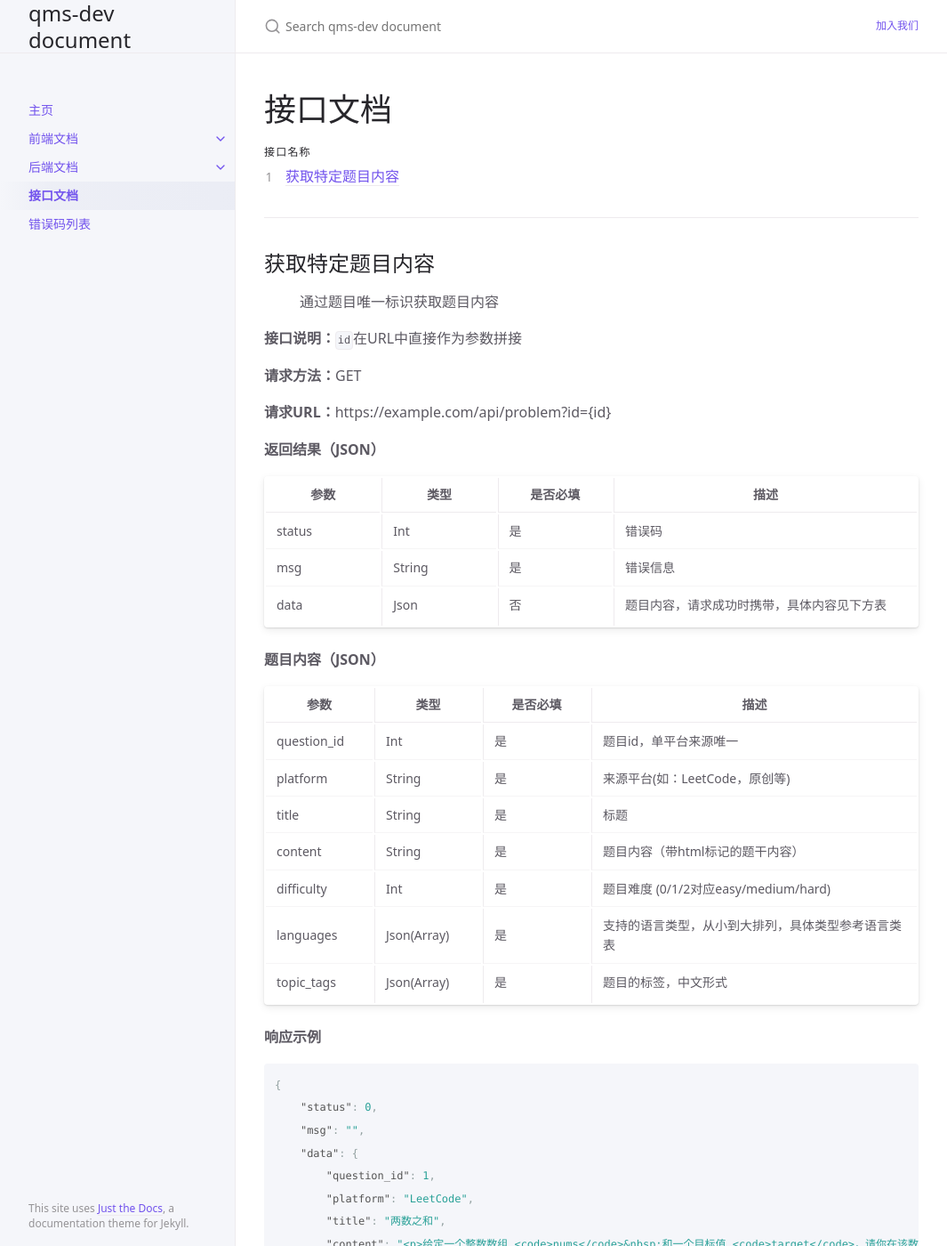
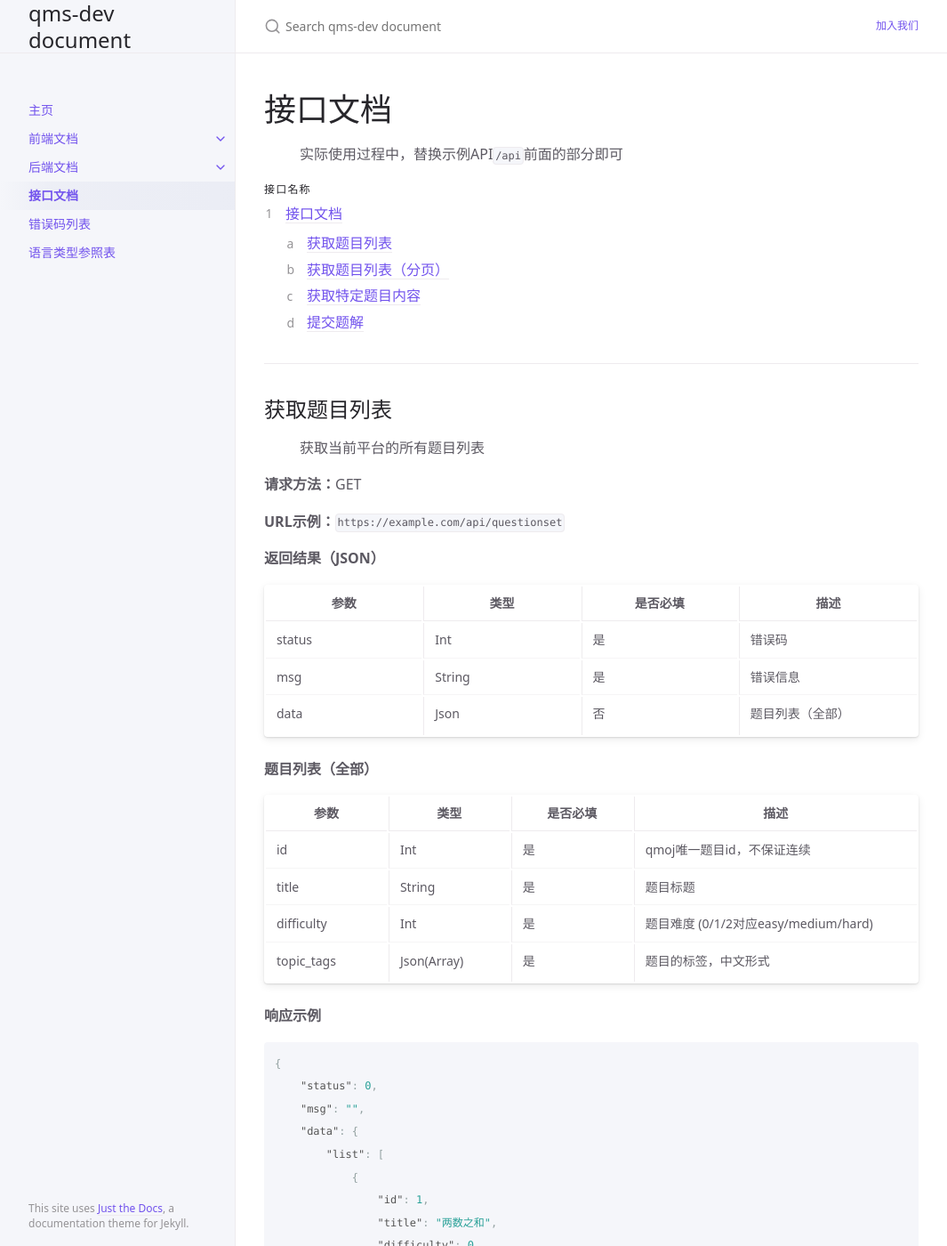
Before and after one commit to qms-dev/qms-dev.github.io, a Jekyll site: the page built from docs/api.md, in a window 1280 px wide and 1400 px high. Shown: the whole window at 89% size, without its empty margins (107-1172 px from the left). Built offline with Jekyll 4.4.1, drawn with Linux system fonts in a browser that asks for light colours; some of the changed text lies outside the part shown.

Commit message:
增加获取题目列表的接口说明以及语言类型参照表

````diff
--- a/docs/api.md
+++ b/docs/api.md
@@ -7,6 +7,9 @@ permalink: docs/api
 ---
 
 # 接口文档
+
+> 实际使用过程中，替换示例API`/api`前面的部分即可
+
 {: .no_toc }
 
 ## 接口名称
@@ -17,6 +20,164 @@ permalink: docs/api
 
 ---
 
+## 获取题目列表
+
+> 获取当前平台的所有题目列表
+
+**请求方法：**GET
+
+**URL示例：**`https://example.com/api/questionset`
+
+**返回结果（JSON）**
+
+| 参数   | 类型   | 是否必填 | 描述             |
+| ------ | ------ | -------- | ---------------- |
+| status | Int    | 是       | 错误码           |
+| msg    | String | 是       | 错误信息         |
+| data   | Json   | 否       | 题目列表（全部） |
+
+**题目列表（全部）**
+
+| 参数       | 类型        | 是否必填 | 描述                                  |
+| ---------- | ----------- | -------- | ------------------------------------- |
+| id         | Int         | 是       | qmoj唯一题目id，不保证连续            |
+| title      | String      | 是       | 题目标题                              |
+| difficulty | Int         | 是       | 题目难度  (0/1/2对应easy/medium/hard) |
+| topic_tags | Json(Array) | 是       | 题目的标签，中文形式                  |
+
+**响应示例**
+
+```json
+{
+    "status": 0,
+    "msg": "",
+    "data": {
+        "list": [
+            {
+                "id": 1,
+                "title": "两数之和",
+                "difficulty": 0,
+                "topic_tags": [
+                    "数组",
+                    "哈希表"
+                ]
+            },
+            {
+                "id": 2,
+                "title": "三数之和",
+                "difficulty": 1,
+                "topic_tags": [
+                    "数组",
+                    "哈希表"
+                ]
+            }
+        ]
+    }
+}
+```
+
+**错误示例**
+
+```json
+{
+    "status": -1,
+    "msg": "服务器内部错误，请重试"
+}
+```
+
+
+
+## 获取题目列表（分页）
+
+> 按照分页条件获取当前平台的题目列表
+
+**接口说明：**所有参数在URL中直接作为参数拼接
+
+**请求方法：**GET
+
+**URL示例：**`https://example.com/api/questionset?pageNum=1&pageSize=5&orderBy=title desc`
+
+**请求参数说明**
+
+| 参数     | 是否必传 | 描述                                                       |
+| -------- | -------- | ---------------------------------------------------------- |
+| pageNum  | 是       | 页码，从1开始                                              |
+| pageSize | 是       | 每页大小上限                                               |
+| orderby  | 是       | 排序依据，在这里可以用`id`、`titile`、或者`difficulty`排序 |
+
+**返回结果（JSON）**
+
+| 参数   | 类型   | 是否必填 | 描述         |
+| ------ | ------ | -------- | ------------ |
+| status | Int    | 是       | 错误码       |
+| msg    | String | 是       | 错误信息     |
+| data   | Json   | 否       | 详细分页数据 |
+
+**详细分页数据**
+
+| 参数     | 类型 | 是否必填 | 描述             |
+| -------- | ---- | -------- | ---------------- |
+| pageNum  | Int  | 是       | 页码，从1开始    |
+| pageSize | Int  | 是       | 本页的实际记录数 |
+| total    | Int  | 是       | 记录总数         |
+| pages    | Int  | 是       | 总页数           |
+| list     | Json | 是       | 当前页的记录     |
+
+**当前页的记录**
+
+| 参数       | 类型        | 是否必填 | 描述                                  |
+| ---------- | ----------- | -------- | ------------------------------------- |
+| id         | Int         | 是       | qmoj唯一题目id，不保证连续            |
+| title      | String      | 是       | 题目标题                              |
+| difficulty | Int         | 是       | 题目难度  (0/1/2对应easy/medium/hard) |
+| topic_tags | Json(Array) | 是       | 题目的标签，中文形式                  |
+
+**响应示例**
+
+```json
+{
+    "status": 0,
+    "msg": "",
+    "data": {
+        "pageNum": 1,
+        "pageSize": 2,
+        "total": 12,
+        "pages": 3,
+        "list": [
+            {
+                "id": 1,
+                "title": "两数之和",
+                "difficulty": 0,
+                "topic_tags": [
+                    "数组",
+                    "哈希表"
+                ]
+            },
+            {
+                "id": 2,
+                "title": "三数之和",
+                "difficulty": 1,
+                "topic_tags": [
+                    "数组",
+                    "哈希表"
+                ]
+            }
+        ]
+    }
+}
+```
+
+**错误示例**
+
+```json
+{
+    "status": -1,
+    "msg": "已超过当前最大页码数"
+}
+```
+
+
+
 ## 获取特定题目内容
 
 > 通过题目唯一标识获取题目内容
@@ -25,7 +186,7 @@ permalink: docs/api
 
 **请求方法：**GET
 
-**请求URL：**https://example.com/api/problem?id={id}
+**URL示例：**`https://example.com/api/questions?id=1`
 
 **返回结果（JSON）**
 
@@ -39,15 +200,15 @@ permalink: docs/api
 
 **题目内容（JSON）**
 
-| 参数        | 类型        | 是否必填 | 描述                                               |
-| ----------- | ----------- | -------- | -------------------------------------------------- |
-| question_id | Int         | 是       | 题目id，单平台来源唯一                             |
-| platform    | String      | 是       | 来源平台(如：LeetCode，原创等)                     |
-| title       | String      | 是       | 标题                                               |
-| content     | String      | 是       | 题目内容（带html标记的题干内容）                   |
-| difficulty  | Int         | 是       | 题目难度  (0/1/2对应easy/medium/hard)              |
-| languages   | Json(Array) | 是       | 支持的语言类型，从小到大排列，具体类型参考语言类表 |
-| topic_tags  | Json(Array) | 是       | 题目的标签，中文形式                               |
+| 参数       | 类型        | 是否必填 | 描述                                                         |
+| ---------- | ----------- | -------- | ------------------------------------------------------------ |
+| id         | Int         | 是       | qmoj唯一题目id                                               |
+| platform   | String      | 是       | 来源平台(如：LeetCode，原创等)                               |
+| title      | String      | 是       | 标题                                                         |
+| content    | String      | 是       | 题目内容（带html标记的题干内容）                             |
+| difficulty | Int         | 是       | 题目难度  (0/1/2对应easy/medium/hard)                        |
+| languages  | Json(Array) | 是       | 支持的语言类型，从小到大排列，具体类型参考[语言类型参照表](/languagetypes) |
+| topic_tags | Json(Array) | 是       | 题目的标签，中文形式                                         |
 
 
 
@@ -58,7 +219,7 @@ permalink: docs/api
     "status": 0,
     "msg": "",
     "data": {
-        "question_id": 1,
+        "id": 1,
         "platform": "LeetCode",
         "title": "两数之和",
         "content": "<p>给定一个整数数组 <code>nums</code>&nbsp;和一个目标值 <code>target</code>，请你在该数组中找出和为目标值的那&nbsp;<strong>两个</strong>&nbsp;整数，并返回他们的数组下标。</p>\n\n<p>你可以假设每种输入只会对应一个答案。但是，数组中同一个元素不能使用两遍。</p>\n\n<p>&nbsp;</p>\n\n<p><strong>示例:</strong></p>\n\n<pre>给定 nums = [2, 7, 11, 15], target = 9\n\n因为 nums[<strong>0</strong>] + nums[<strong>1</strong>] = 2 + 7 = 9\n所以返回 [<strong>0, 1</strong>]\n</pre>\n",
@@ -86,3 +247,13 @@ permalink: docs/api
     "msg": "请求的题目不存在，请检查参数是否正确"
 }
 ```
+
+
+
+## 提交题解
+
+> 提交题解到后端，并返回唯一的提交流水号
+
+**接口说明：**请求参数使用JSON格式
+
+**请求方法：**POST
````
Also changed, not shown: docs/languagetypes.md (added, +41 -0 lines).
